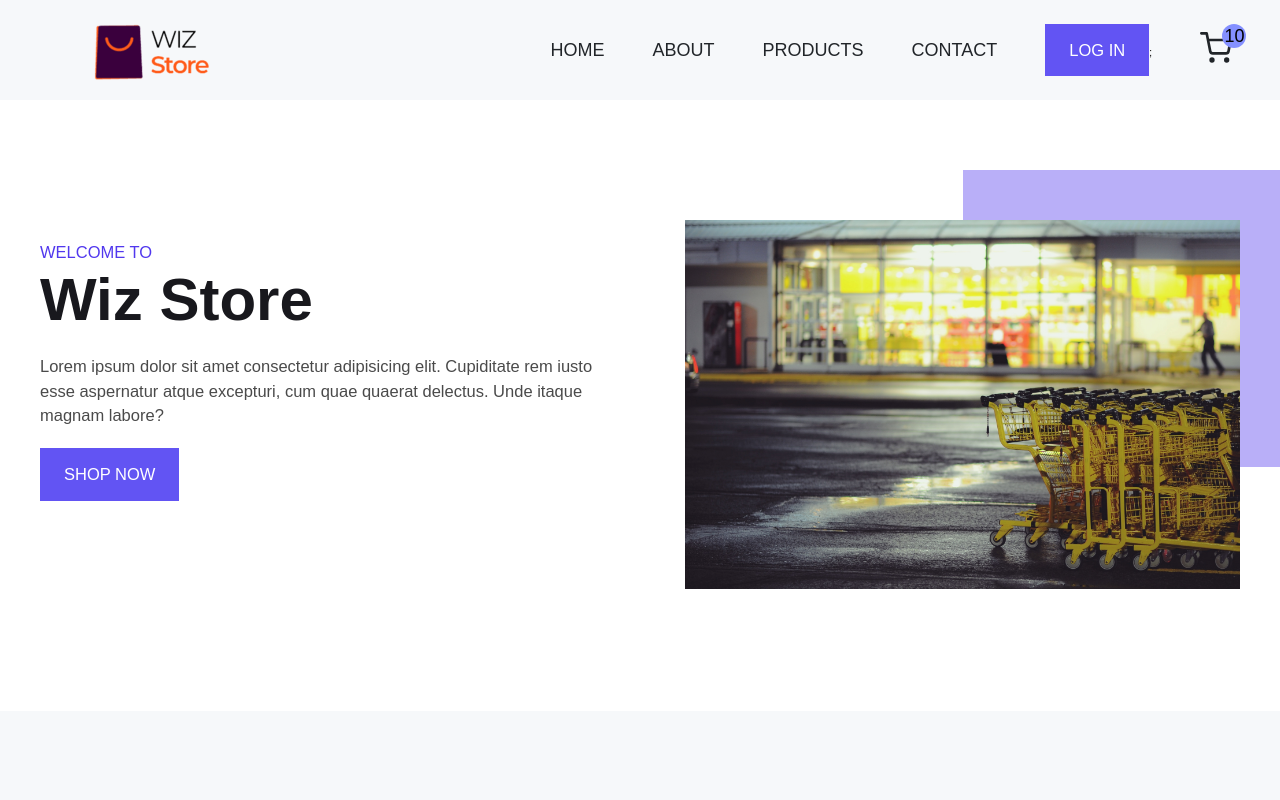
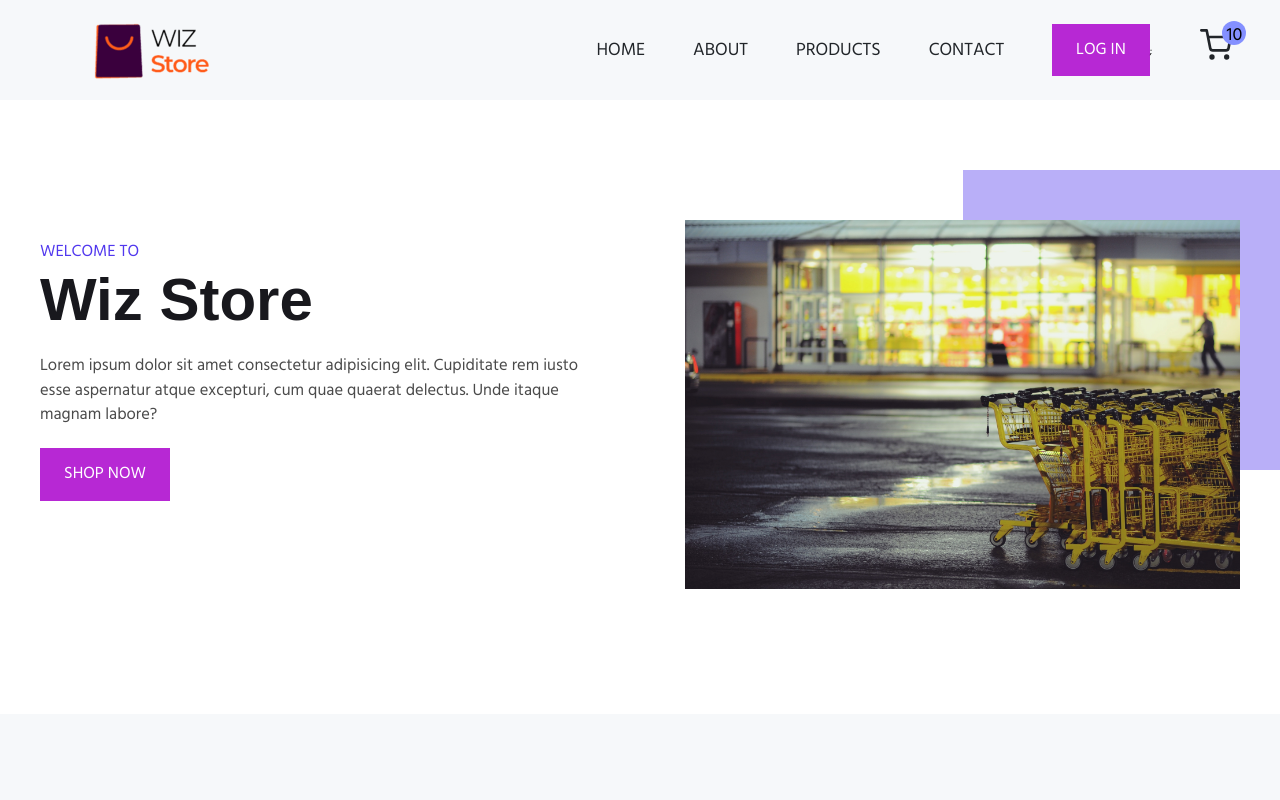
Before and after one commit to divyendumaurya/wizecommerce, a React (Create React App) app: page / in a window 1280 px wide. Shown: the top 800 px of the page. Built offline with nearby package versions, Linux system fonts and the light colour scheme; no server answers.

Commit message:
auth0, font , button style added
Auth0 config added

```diff
--- a/public/index.html
+++ b/public/index.html
@@ -8,6 +8,9 @@
   <meta name="theme-color" content="#000000" />
   <meta name="description" content="Web site created using create-react-app" />
   <link rel="apple-touch-icon" href="%PUBLIC_URL%/logo192.png" />
+  <link rel="preconnect" href="https://fonts.googleapis.com">
+  <link rel="preconnect" href="https://fonts.gstatic.com" crossorigin>
+  <link href="https://fonts.googleapis.com/css2?family=Hind&display=swap" rel="stylesheet">
   <!--
       manifest.json provides metadata used when your web app is installed on a
       user's mobile device or desktop. See https://developers.google.com/web/fundamentals/web-app-manifest/
--- a/src/App.css
+++ b/src/App.css
@@ -1,4 +1,4 @@
-.App {
+/* .App {
   text-align: center;
 }
 
@@ -35,4 +35,4 @@
   to {
     transform: rotate(360deg);
   }
-}
+} */
--- a/src/GlobalStyle.js
+++ b/src/GlobalStyle.js
@@ -6,7 +6,9 @@
   margin: 0;
   padding: 0;
   box-sizing: border-box;
-  font-family: "Work Sans", sans-serif;
+  /* font-family: "Work Sans", sans-serif , "Oxygen";
+  font-family: 'Jost', sans-serif; */
+font-family: 'hind', sans-serif;
 }
 
 
@@ -43,7 +45,7 @@
 h2,
 h3,
 h4 {
-   font-family: "Work Sans", sans-serif;
+   font-family: "Work Sans", sans-serif , "Oxygen";
 
 }
 
--- a/src/components/Nav.js
+++ b/src/components/Nav.js
@@ -188,6 +188,7 @@
                     <NavLink  to  = '/contact'  className = 'navbar-link '  onClick={() => setMenuIcon(false)}>Contact</NavLink>
                 </li>
 
+
                 {/* Login Logout func  */}
 
                 {
@@ -201,6 +202,7 @@
 
                   )
                 }
+
 
 
 
--- a/src/components/Product.js
+++ b/src/components/Product.js
@@ -3,6 +3,7 @@
 import FormatPrice from '../helpers/FormatPrice';
 
 const Product = (curElem) => {
+
   const {id , name , image ,price,  category} = curElem;
     return (
     <NavLink to = {`/singleproduct/${id}`}>
--- a/src/index.css
+++ b/src/index.css
@@ -2,7 +2,7 @@
   margin: 0;
   font-family: -apple-system, BlinkMacSystemFont, 'Segoe UI', 'Roboto', 'Oxygen',
     'Ubuntu', 'Cantarell', 'Fira Sans', 'Droid Sans', 'Helvetica Neue',
-    sans-serif;
+    sans-serif ,  ;
   -webkit-font-smoothing: antialiased;
   -moz-osx-font-smoothing: grayscale;
 }
--- a/src/index.js
+++ b/src/index.js
@@ -9,12 +9,13 @@
 
 
 
+
 const root = ReactDOM.createRoot(document.getElementById("root"));
 
 root.render(
     <Auth0Provider
     domain="dev-dtalu7n7nghu7vjs.us.auth0.com"
-    clientId="jFMDKEmXdFJFmQjl403e3Mwxb109ydEA"
+    clientId="qpf4x4s3X9DEe8R9tVNNxIYA7egdAyFt"
     authorizationParams={{
       redirect_uri: window.location.origin
     }}
--- a/src/styles/Button.js
+++ b/src/styles/Button.js
@@ -3,7 +3,8 @@
 export const Button = styled.button`
   text-decoration: none;
   max-width: auto;
-  background-color: rgb(98 84 243);
+  /* background-color: rgb(98 84 243); */
+  background-color: rgb(183, 40, 212);
   color: rgb(255 255 255);
   padding: 1.4rem 2.4rem;
   border: none;
```
